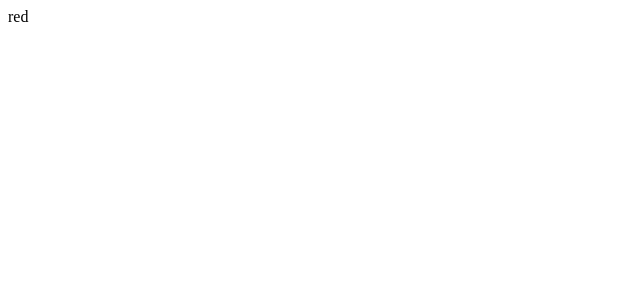
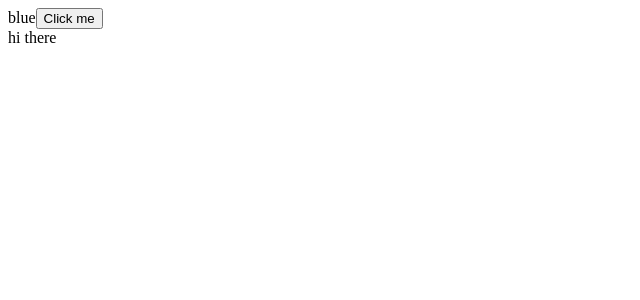
Before and after one commit to tajmalnas/TypeScript-React, a React (Vite) app: page / in a window 1280 px wide. Shown: the top 300 px of the page, without its empty margins (0-640 px from the left). Built offline with nearby package versions, Linux system fonts and the light colour scheme.

Commit message:
getting children from parent and using React.ReactNode

```diff
--- a/src/Child.tsx
+++ b/src/Child.tsx
@@ -1,5 +1,9 @@
+import React from "react";
+
 interface childProps {
     color: string;
+    onClick: () => void;     //function that takes no arguments and returns nothing
+    children: React.ReactNode;
 }
 
 // const Child = ({color}:childProps) => {
@@ -8,9 +12,15 @@ interface childProps {
 //   )
 // }
 
-const Child:React.FC<childProps> = ({color})=> {  //defining function component in  typescript as React.FC<props>
+const Child:React.FC<childProps> = ({color,onClick,children})=> {  //defining function component in  typescript as React.FC<props>
     return (
-        <div>{color}</div>
+        <div>
+            {color}
+            <button onClick={onClick}>
+                Click me
+            </button>
+            {children}
+        </div>
     )
 }
 
--- a/src/Parent.tsx
+++ b/src/Parent.tsx
@@ -1,10 +1,17 @@
 import Child from "./Child"
 
 const Parent = () => {
-    const color = "red"
+    const color = "blue"
+    const click = () => {
+        console.log("Clicked")
+    }
   return (
     <div>
-        <Child color={color} />
+        <Child onClick={click} color={color} >
+            <div>
+                hi there
+            </div>
+        </Child>
     </div>
   )
 }
```
